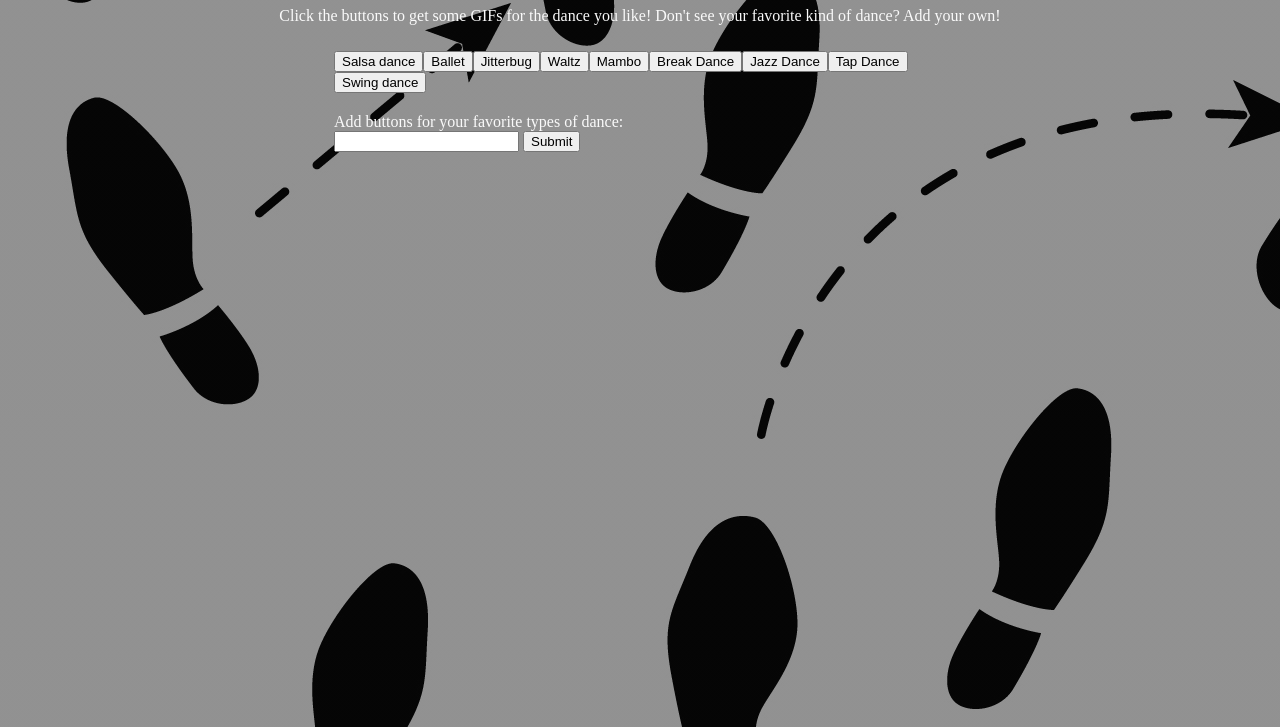
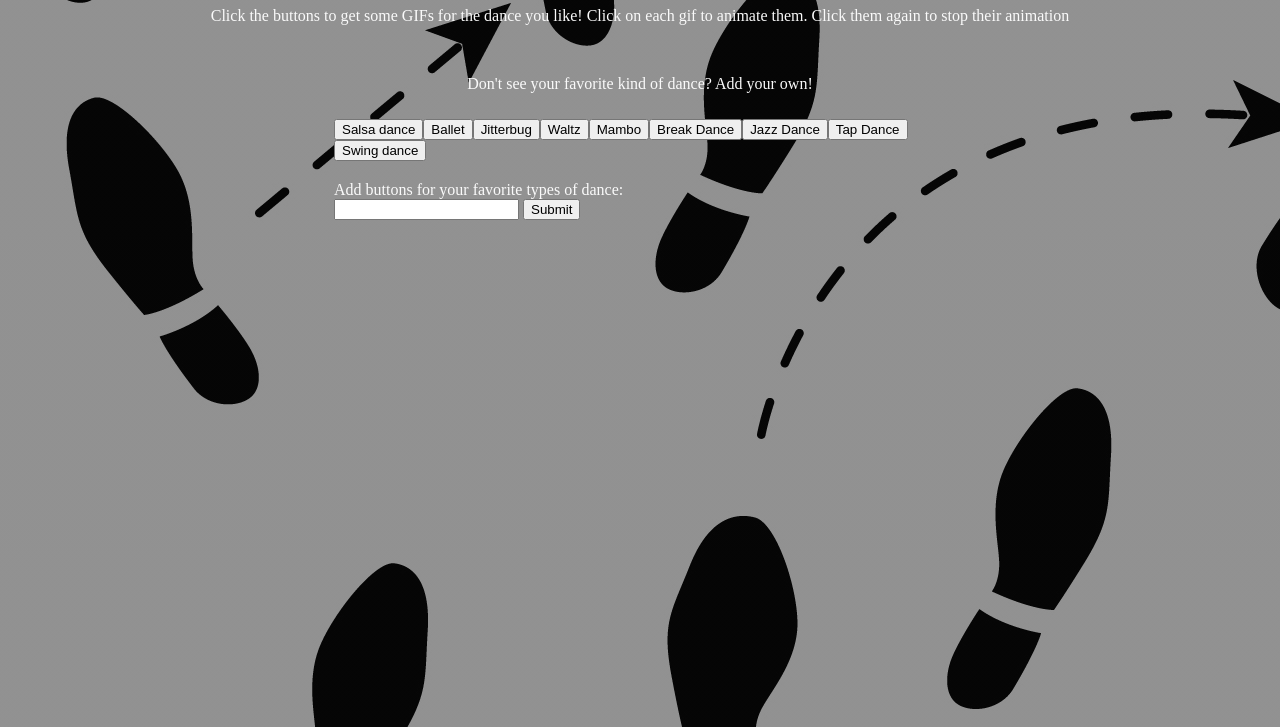
Before and after one commit to aosilvester/Week-6-Giphy-API, a plain HTML site: page index.html in a window 1280 px wide. Shown: the part 73-800 px from the top of the page. Drawn offline with nearby package versions, Linux system fonts and the light colour scheme.

Commit message:
Update index.html

```diff
--- a/index.html
+++ b/index.html
@@ -13,7 +13,9 @@
 
     <h1>Dance Gifs!</h1>
 
-    <p>Click the buttons to get some GIFs for the dance you like! Don't see your favorite kind of dance? Add your own!</p>
+    <p>Click the buttons to get some GIFs for the dance you like! Click on each gif to animate them. Click them again to stop their animation</p>
+    <br>
+    <p>Don't see your favorite kind of dance? Add your own!</p>
 
 
     <div id="button-container" class="buttons">
```
